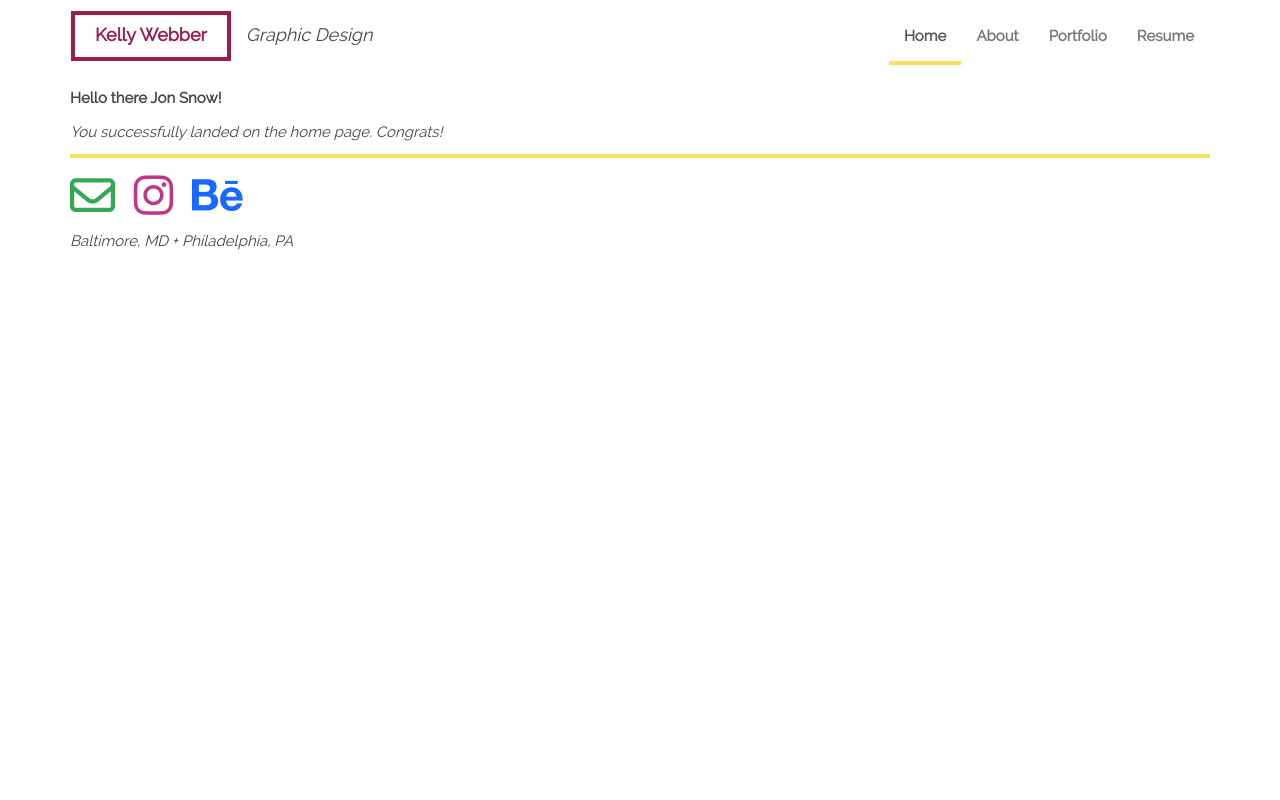
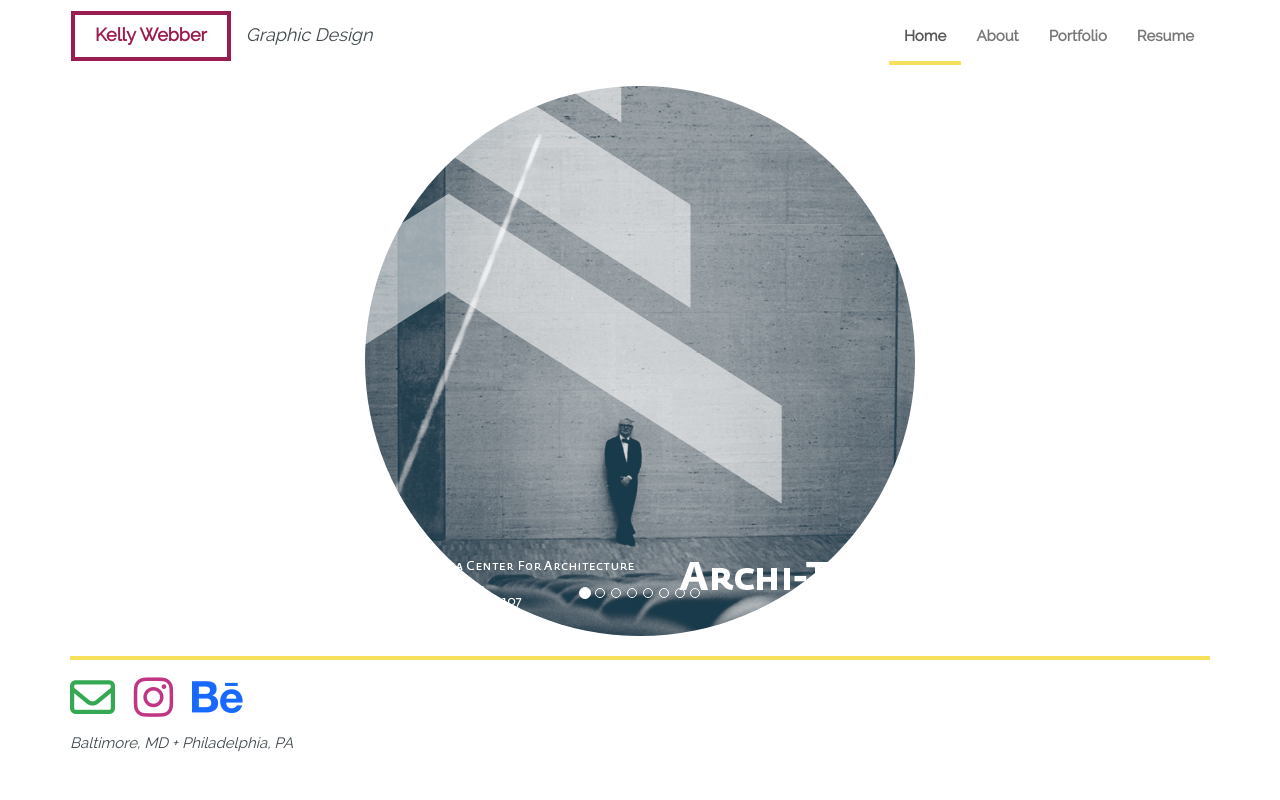
Before and after one commit to swebber/kelly-Portfolio2, a PHP site: page /home/index in a window 1280 px wide. Run offline with PHP 8.4, Linux system fonts and the light colour scheme; some libraries are stand-ins or nearby versions.

Commit message:
added home page carousel

```diff
--- a/assets/css/main.css
+++ b/assets/css/main.css
@@ -209,3 +209,16 @@ img {
 .fa-envelope-o {
     color: #34a853;
 }
+
+div.c-wrapper {
+    margin: 0 auto 20px auto;
+    max-width: 550px;
+    width: 90%;
+}
+
+.carousel-inner > .item > img,
+.carousel-inner > .item > a > img {
+    border-radius: 50%;
+    margin: auto;
+    width: 100%;
+}
--- a/views/home/index.php
+++ b/views/home/index.php
@@ -1,3 +1,63 @@
-<p><b>Hello there <?php echo $first_name . ' ' . $last_name; ?>!</b><p>
+<div class="c-wrapper">
+    <div id="myCarousel" class="carousel slide" data-ride="carousel">
+        <!-- Indicators -->
+        <ol class="carousel-indicators">
+            <li data-target="#myCarousel" data-slide-to="0" class="active"></li>
+            <li data-target="#myCarousel" data-slide-to="1"></li>
+            <li data-target="#myCarousel" data-slide-to="2"></li>
+            <li data-target="#myCarousel" data-slide-to="3"></li>
+            <li data-target="#myCarousel" data-slide-to="4"></li>
+            <li data-target="#myCarousel" data-slide-to="5"></li>
+            <li data-target="#myCarousel" data-slide-to="6"></li>
+            <li data-target="#myCarousel" data-slide-to="7"></li>
+        </ol>
 
-<p><i>You successfully landed on the home page. Congrats!</i></p>
+        <!-- Wrapper for slides -->
+        <div class="carousel-inner" role="listbox">
+            <div class="item active">
+                <img src="/assets/img/carousel/circle-archi-type-550.jpg" alt="Archi-Type">
+            </div>
+
+            <div class="item">
+                <img src="/assets/img/carousel/circle-belgrade-550.jpg" alt="Belgrade Organic Dried Fruit">
+            </div>
+
+            <div class="item">
+                <img src="/assets/img/carousel/circle-cards-1-550.jpg" alt="Cards">
+            </div>
+
+            <div class="item">
+                <img src="/assets/img/carousel/circle-cards-2-550.jpg" alt="Cards">
+            </div>
+
+            <div class="item">
+                <img src="/assets/img/carousel/circle-meat-550.jpg" alt="Cards">
+            </div>
+
+            <div class="item">
+                <img src="/assets/img/carousel/circle-menu-550.jpg" alt="Meat Infographics">
+            </div>
+
+            <div class="item">
+                <img src="/assets/img/carousel/circle-mica-blog-550.jpg" alt="MICA Blog Redesign">
+            </div>
+
+            <div class="item">
+                <img src="/assets/img/carousel/circle-photo-550.jpg" alt="Photography">
+            </div>
+        </div>
+
+        <!-- Left and right controls -->
+        <!--
+        <a class="left carousel-control" href="#myCarousel" role="button" data-slide="prev">
+            <span class="glyphicon glyphicon-chevron-left" aria-hidden="true"></span>
+            <span class="sr-only">Previous</span>
+        </a>
+        <a class="right carousel-control" href="#myCarousel" role="button" data-slide="next">
+            <span class="glyphicon glyphicon-chevron-right" aria-hidden="true"></span>
+            <span class="sr-only">Next</span>
+        </a>
+        -->
+
+    </div>
+</div>
--- a/views/layout.php
+++ b/views/layout.php
@@ -12,9 +12,9 @@ $isActive = function ($page) use ($controller) {
         <meta name="viewport" content="width=device-width, initial-scale=1">
         <script src="https://use.fontawesome.com/7a60f06c6d.js"></script>
         <title></title>
-        <link rel="stylesheet" href="assets/css/fonts.css">
-        <link rel="stylesheet" href="assets/bootstrap/css/bootstrap.min.css">
-        <link rel="stylesheet" href="assets/css/main.css">
+        <link rel="stylesheet" href="/assets/css/fonts.css">
+        <link rel="stylesheet" href="/assets/bootstrap/css/bootstrap.min.css">
+        <link rel="stylesheet" href="/assets/css/main.css">
     </head>
     <body>
         <div class="container">
@@ -34,9 +34,9 @@ $isActive = function ($page) use ($controller) {
                 <div id="navbar" class="navbar-collapse collapse">
                     <ul class="nav navbar-nav navbar-right">
                         <li <?php $isActive('home'); ?>><a href="/">Home</a></li>
-                        <li <?php $isActive('about'); ?>><a href="/?controller=about">About</a></li>
-                        <li <?php $isActive('portfolio'); ?>><a href="/?controller=portfolio">Portfolio</a></li>
-                        <li <?php $isActive('resume'); ?>><a href="/?controller=resume">Resume</a></li>
+                        <li <?php $isActive('about'); ?>><a href="/about">About</a></li>
+                        <li <?php $isActive('portfolio'); ?>><a href="/portfolio">Portfolio</a></li>
+                        <li <?php $isActive('resume'); ?>><a href="/resume">Resume</a></li>
                     </ul>
                 </div><!--/.nav-collapse -->
             </nav>
@@ -55,7 +55,7 @@ $isActive = function ($page) use ($controller) {
         <!-- Bootstrap and core JavaScript -->
         <script src="https://ajax.googleapis.com/ajax/libs/jquery/1.11.3/jquery.min.js"></script>
         <script>window.jQuery || document.write('<script src="assets/jquery/dist/jquery.min.js"><\/script>');</script>
-        <script src="assets/bootstrap/js/bootstrap.min.js"></script>
+        <script src="/assets/bootstrap/js/bootstrap.min.js"></script>
 
     </body>
 </html>
```
Also changed, not shown: .htaccess (added), assets/img/carousel/circle-archi-type-550.jpg (added), assets/img/carousel/circle-belgrade-550.jpg (added), assets/img/carousel/circle-cards-1-550.jpg (added), assets/img/carousel/circle-cards-2-550.jpg (added), assets/img/carousel/circle-meat-550.jpg (added), assets/img/carousel/circle-menu-550.jpg (added), assets/img/carousel/circle-mica-blog-550.jpg (added), assets/img/carousel/circle-photo-550.jpg (added), assets/img/carousel/circle-tickets-550.jpg (added).
